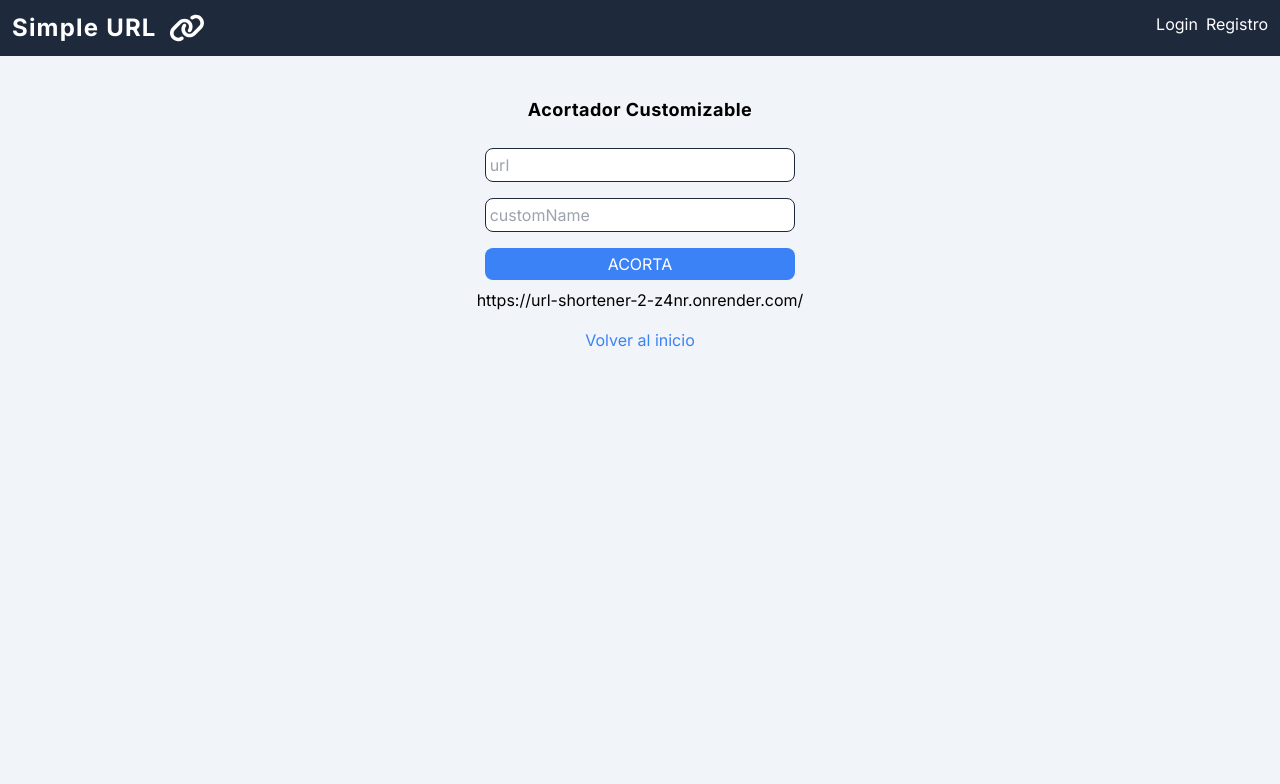
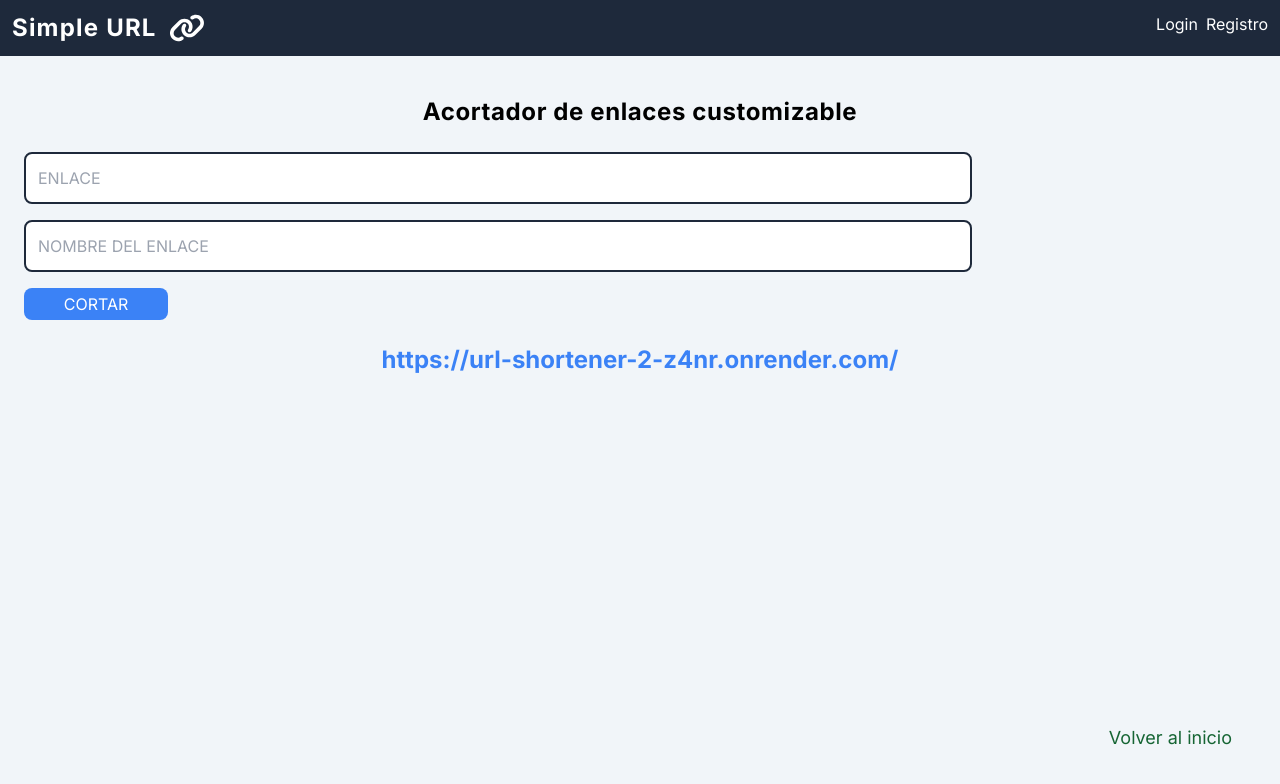
Before and after one commit to CristianMozetich/Url-Shortener, a Next.js app in the folder frontend/: page /pages/customurl in a window 1280 px wide. Shown: the top 784 px of the page. Built offline with nearby package versions, Linux system fonts and the light colour scheme.

Commit message:
login y registro

```diff
--- a/frontend/src/app/components/info/Info.jsx
+++ b/frontend/src/app/components/info/Info.jsx
@@ -1,21 +1,11 @@
 import React from "react";
 import Link from "next/link";
-import Image from "next/image";
 
 const Info = () => {
   return (
     <>
-      <div className="flex flex-wrap md:grid grid-cols-2 mt-20">
-        <div className="p-2 m-2 md:hidden block">
-          <h1 className="text-3xl font-bold text-center m-2 tracking-wider">
-            Acortador de Url
-          </h1>
-          <p className="text-2xl font-bold m-2 tracking-wider">
-            Crea tus URL´S mas pequeñas para compartir.
-          </p>
-        </div>
-        <div className="p-2 flex justify-center items-center flex-col">
-          <div className="max-w-1/2 md:w-96 max-h-screen border-2 border-solid border-violet-300 m-3 p-3 rounded-lg">
+      <div className="flex flex-wrap mt-20 justify-center">
+        <div className="w-3/2 max-h-screen border-2 border-solid border-violet-300 m-3 p-3 rounded-lg">
           <Link
             className="text-3xl font-bold tracking-wider"
             href={"/pages/urlform"}
@@ -27,7 +17,7 @@ const Info = () => {
             aleatoria
           </p>
         </div>
-          <div className="max-w-1/2 md:w-96 max-h-screen border-2 border-solid m-3 p-3 border-violet-300 rounded-lg">
+        <div className="w-3/2 max-h-screen border-2 border-solid m-3 p-3 border-violet-300 rounded-lg">
           <Link
             className="text-3xl font-bold tracking-wider"
             href={"/pages/customurl"}
@@ -40,15 +30,6 @@ const Info = () => {
           </p>
         </div>
       </div>
-        <div className="p-2 m-2 md:block hidden">
-          <h1 className="text-3xl font-bold text-center m-2 tracking-wider">
-            Acortador de Url
-          </h1>
-          <p className="text-2xl font-bold m-2 tracking-wider">
-            Crea tus URL´S mas pequeñas para compartir.
-          </p>
-        </div>
-      </div>
     </>
   );
 };
--- a/frontend/src/app/pages/customurl/page.jsx
+++ b/frontend/src/app/pages/customurl/page.jsx
@@ -25,38 +25,49 @@ export default function CustomUrl() {
         setCustomUrl(data.data.shortUrl);
         urlRef.current.value = "";
         customNameRef.current.value = "";
-        })
-        console.log(customUrl)
-    }
+      });
+    console.log(customUrl);
+  };
 
   return (
-
     <>
       <div className="mt-10 text-center">
-        <h5 className="font-bold text-lg tracking-wide">Acortador Customizable</h5>
+        <h5 className="font-bold text-2xl tracking-wide">
+          Acortador de enlaces customizable
+        </h5>
       </div>
-      <form onSubmit={handleSubmit} className="grid justify-center m-2 p-2">
+      <form
+        onSubmit={handleSubmit}
+        className="flex flex-wrap flex-col justify-center m-2 p-2 w-screen"
+      >
         <input
           ref={urlRef}
-          className="max-w-96 m-2 border border-slate-800 p-1 rounded-lg"
+          className="w-3/4 m-2 p-3 border-2 border-slate-800 rounded-lg"
           type="text"
-          placeholder="url"
+          placeholder="ENLACE"
         />
         <input
           ref={customNameRef}
-          className="max-w-96 m-2 border border-slate-800 p-1 rounded-lg"
+          className="w-3/4 m-2 p-3 border-2 border-slate-800 rounded-lg"
           type="text"
-          placeholder="customName"
+          placeholder="NOMBRE DEL ENLACE"
         />
-        <button className="m-2 p-1 bg-blue-500 text-white rounded-lg">ACORTA</button>
-        <Link href={`https://url-shortener-2-z4nr.onrender.com/${customUrl}`}>
-        <span>
-          https://url-shortener-2-z4nr.onrender.com/{customUrl}
-        </span>
-        </Link>
+        <button className="m-2 p-1 bg-blue-500 text-white rounded-lg w-36">
+          CORTAR
+        </button>
       </form>
       <div className="text-center">
-        <Link className="text-blue-500" href={"/"}>Volver al inicio</Link>
+        <Link
+          className="text-blue-500 hover:text-blue-800 cursor-pointer font-bold text-2xl"
+          href={`https://url-shortener-2-z4nr.onrender.com/${customUrl}`}
+        >
+          https://url-shortener-2-z4nr.onrender.com/{customUrl}
+        </Link>
+      </div>
+      <div className="text-center m-2 absolute bottom-10 right-10">
+        <Link className="text-green-800 text-lg" href={"/"}>
+          Volver al inicio
+        </Link>
       </div>
     </>
   );
--- a/frontend/src/app/pages/urlform/page.jsx
+++ b/frontend/src/app/pages/urlform/page.jsx
@@ -27,24 +27,34 @@ export default function UrlForm() {
   return (
     <>
       <div className="mt-10 text-center">
-        <h5 className="font-bold text-lg tracking-wide">Acortador Aleatorio</h5>
+        <h5 className="font-bold text-2xl tracking-wide">Acortador de enlaces aleatorio</h5>
       </div>
-      <form className="grid justify-center m-2 p-2" onSubmit={handleSubmit}>
+      <form
+        className="flex flex-wrap justify-center m-2 p-2 w-screen"
+        onSubmit={handleSubmit}
+      >
         <input
           ref={inputRef}
-          className="max-w-96 m-2 border border-slate-800 p-1 rounded-lg"
+          className="w-3/4 m-2 p-3 border-2 border-slate-800 rounded-lg"
           type="text"
-          placeholder="url"
+          placeholder="ENLACE"
         />
-        <button className="m-2 p-1 bg-blue-500 text-white rounded-lg">
-          ACORTA
+        <button className="m-2 p-1 bg-blue-500 text-white rounded-lg w-36">
+          CORTAR
         </button>
-        <Link href={`https://url-shortener-2-z4nr.onrender.com/${shortUrl}`}>
+      </form>
+      <div className="text-center">
+        <Link
+          className="text-blue-500 hover:text-blue-800 cursor-pointer font-bold text-2xl"
+          href={`https://url-shortener-2-z4nr.onrender.com/${shortUrl}`}
+        >
           https://url-shortener-2-z4nr.onrender.com/{shortUrl}
         </Link>
-      </form>
-      <div className="text-center">
-        <Link className="text-blue-500" href={"/"}>Volver al inicio</Link>
+      </div>
+      <div className="text-center m-2 absolute bottom-10 right-10">
+        <Link className="text-green-800 text-lg" href={"/"}>
+          Volver al inicio
+        </Link>
       </div>
     </>
   );
```
Also changed, not shown: frontend/public/img/cielo.jpeg (deleted). Lines whose indentation alone changed are shown as unchanged.
